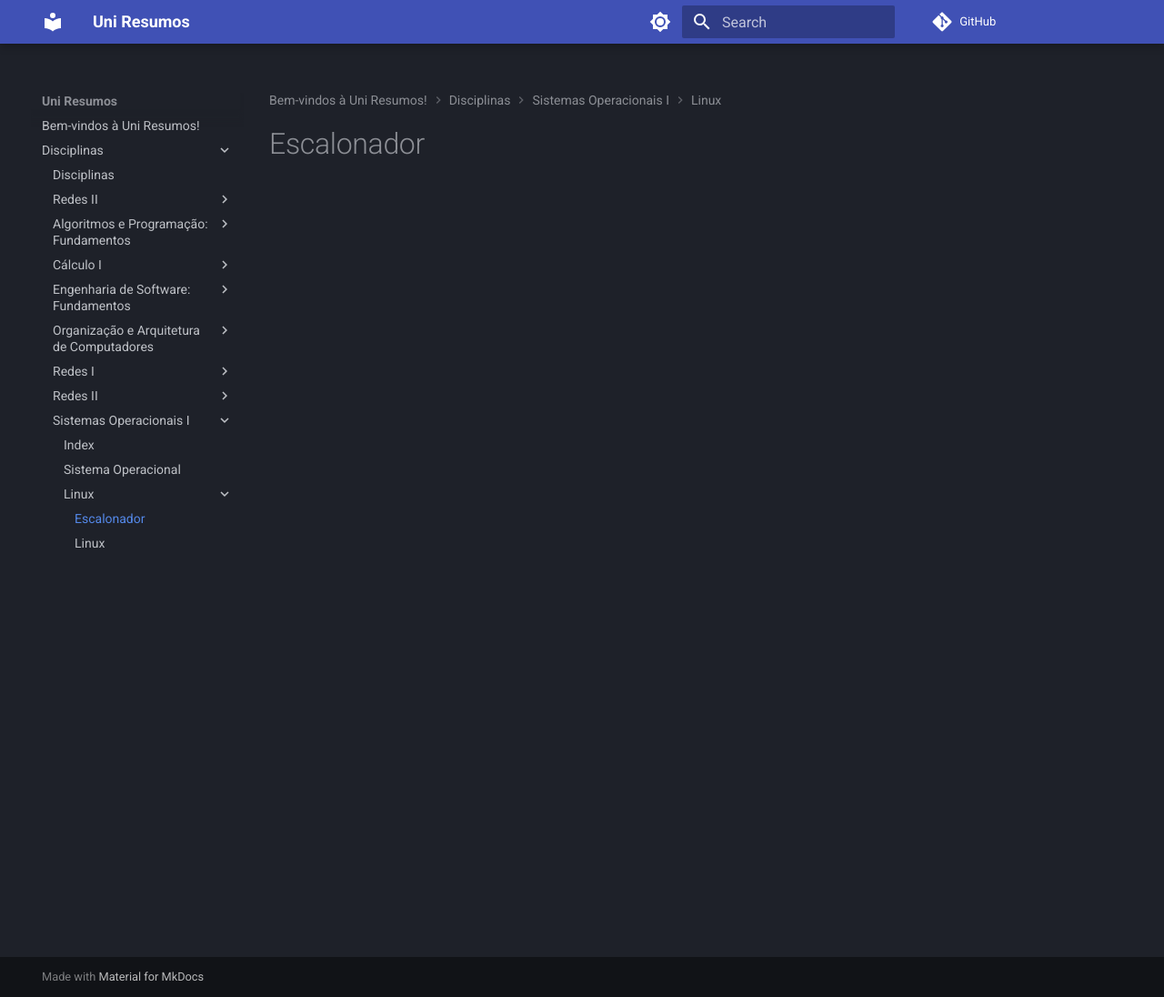
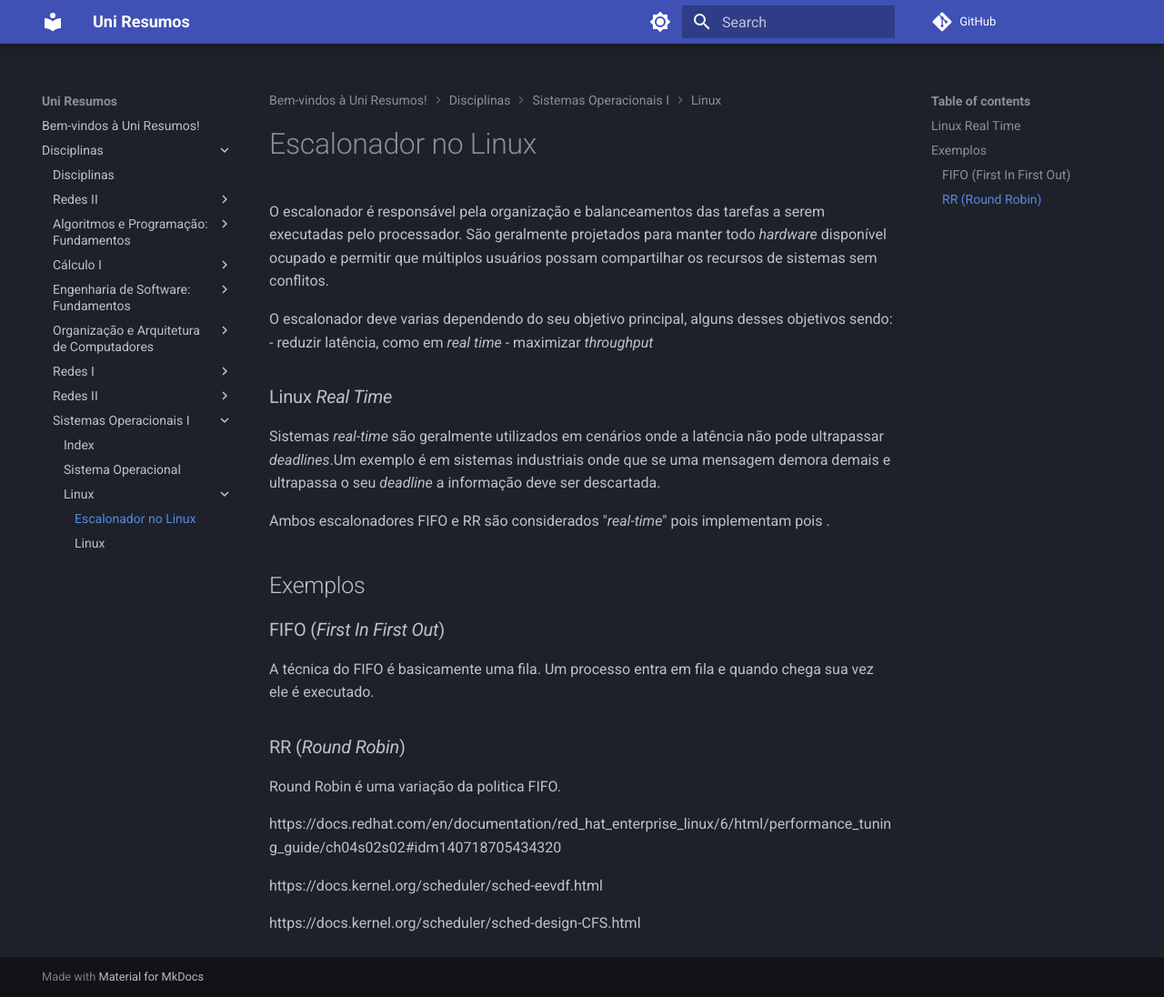
Before and after one commit to eduardoschulz/uniresumos, an MkDocs documentation site: the page built from docs/Disciplinas/sisopI/Linux/escalonador.md, in a window 1280 px wide and 1096 px high. Shown: the whole window at 91% size. Built offline with MkDocs 1.6.1 and Material for MkDocs 9.7.7, drawn with Linux system fonts in a browser that asks for light colours; comment, search, counter and statistics services are not loaded.

Commit message:
add escalonador

```diff
--- a/docs/Disciplinas/sisopI/Linux/escalonador.md
+++ b/docs/Disciplinas/sisopI/Linux/escalonador.md
@@ -1 +1,32 @@
-# Escalonador
+# Escalonador no Linux
+
+O escalonador é responsável pela organização e balanceamentos das tarefas a serem
+executadas pelo processador. São geralmente projetados para manter todo _hardware_
+disponível ocupado e permitir que múltiplos usuários possam compartilhar os recursos
+de sistemas sem conflitos.
+
+O escalonador deve varias dependendo do seu objetivo principal, alguns desses objetivos sendo:
+    - reduzir latência, como em _real time_
+    - maximizar _throughput_
+
+### Linux _Real Time_
+
+Sistemas _real-time_ são geralmente utilizados em cenários onde a latência
+não pode ultrapassar _deadlines_.Um exemplo é em sistemas industriais onde que se
+uma mensagem demora demais e ultrapassa o seu _deadline_ a informação deve ser descartada.
+
+Ambos escalonadores FIFO e RR são considerados "_real-time_" pois implementam pois .
+## Exemplos
+### FIFO (_First In First Out_)
+
+A técnica do FIFO é basicamente uma fila. Um processo entra em fila e quando chega sua vez ele é executado.
+
+### RR (_Round Robin_)
+
+Round Robin é uma variação da politica FIFO.
+
+https://docs.redhat.com/en/documentation/red_hat_enterprise_linux/6/html/performance_tuning_guide/ch04s02s02#idm140718705434320
+
+https://docs.kernel.org/scheduler/sched-eevdf.html
+
+https://docs.kernel.org/scheduler/sched-design-CFS.html
```
